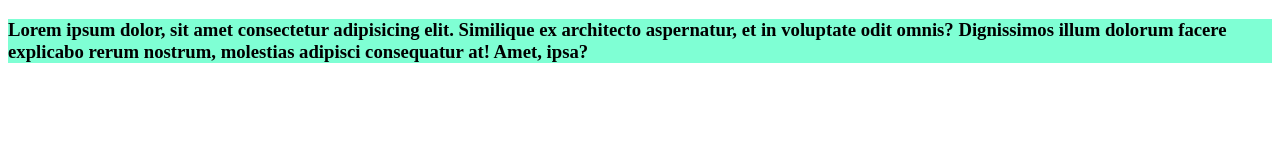
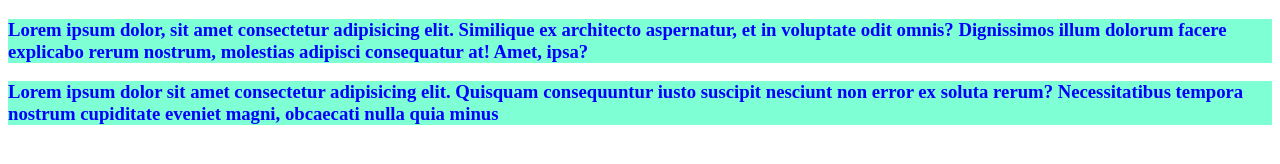
Before and after one commit to Reshad75/my-simple, a plain HTML site: page htl.html in a window 1280 px wide. Drawn offline with Linux system fonts and the light colour scheme.

Commit message:
added second blog

```diff
--- a/htl.html
+++ b/htl.html
@@ -12,5 +12,8 @@
             Lorem ipsum dolor, sit amet consectetur adipisicing elit. Similique ex architecto aspernatur, et in voluptate odit omnis? Dignissimos illum dolorum facere explicabo rerum nostrum, molestias adipisci consequatur at! Amet, ipsa?
         </h3>
     </div>
+    <div> <h3>
+        Lorem ipsum dolor sit amet consectetur adipisicing elit. Quisquam consequuntur iusto suscipit nesciunt non error ex soluta rerum? Necessitatibus tempora nostrum cupiditate eveniet magni, obcaecati nulla quia minus
+    </h3></div>
 </body>
 </html>
--- a/style.css
+++ b/style.css
@@ -4,3 +4,6 @@ div{
     text-decoration: dotted;
     margin-top: 1%;
 }
+h3{
+    color: blue;
+}
```
